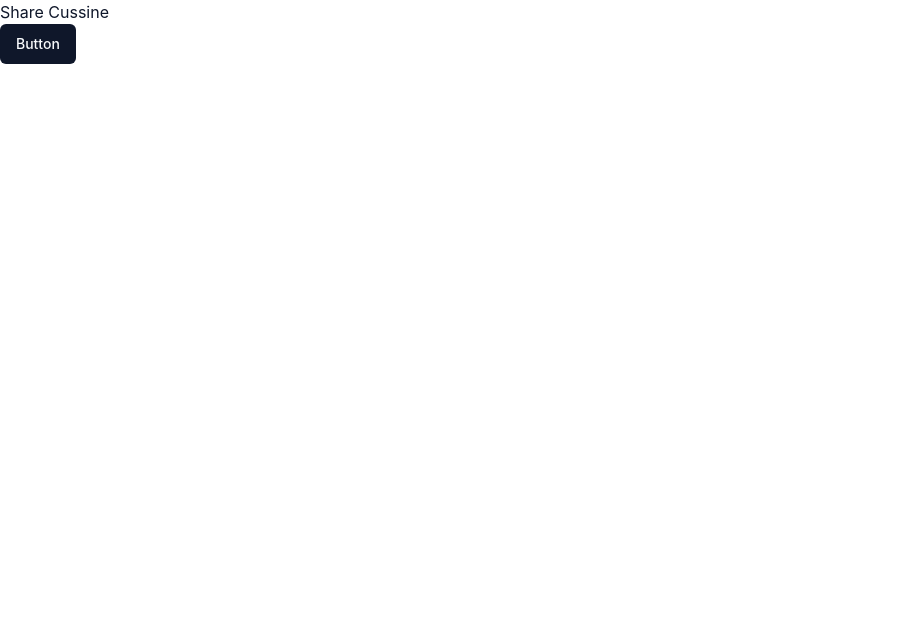
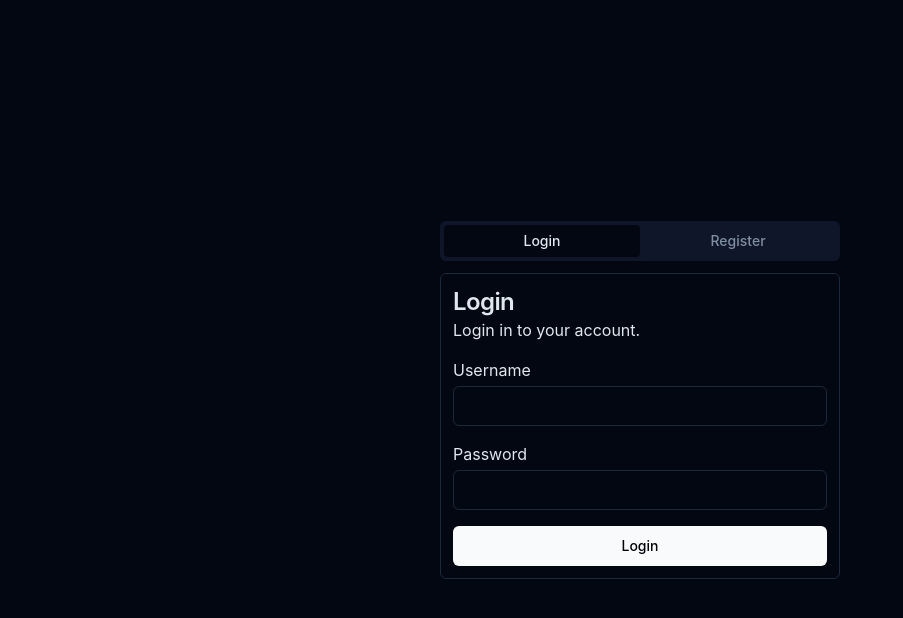
Before and after one commit to BikrantJung/chat-app-client, a React (Vite) app: page / in a window 1280 px wide. Shown: the top 618 px of the page, without its empty margins (0-903 px from the left). Built offline with nearby package versions, Linux system fonts and the light colour scheme.

Commit message:
Login Tabs Component

```diff
--- a/index.html
+++ b/index.html
@@ -4,7 +4,7 @@
     <meta charset="UTF-8" />
     <link rel="icon" type="image/svg+xml" href="/vite.svg" />
     <meta name="viewport" content="width=device-width, initial-scale=1.0" />
-    <title>Vite + React + TS</title>
+    <title>Chat App</title>
   </head>
   <body>
     <div id="root"></div>
--- a/package.json
+++ b/package.json
@@ -9,11 +9,13 @@
     "preview": "vite preview"
   },
   "dependencies": {
+    "@radix-ui/react-tabs": "^1.0.3",
     "class-variance-authority": "^0.5.2",
     "clsx": "^1.2.1",
     "lucide-react": "^0.162.0",
     "react": "^18.2.0",
     "react-dom": "^18.2.0",
+    "react-router-dom": "^6.10.0",
     "tailwind-merge": "^1.12.0",
     "tailwindcss-animate": "^1.0.5"
   },
--- a/src/App.tsx
+++ b/src/App.tsx
@@ -1,12 +1,29 @@
-import { useState } from "react";
+import { useEffect, useState } from "react";
 import { Button } from "./components/ui/button";
+import Login from "./components/pages/Login.page";
 
 function App() {
+  const [loading, setLoading] = useState(true);
+  useEffect(() => {
+    let currentTheme = localStorage.getItem("theme");
+    if (!currentTheme) {
+      localStorage.setItem("theme", "dark");
+      return;
+    }
+    document.documentElement.classList.add(currentTheme);
+    setLoading(false);
+  }, []);
+
   return (
-    <div className="App">
-      <p>Share Cussine</p>
-      <Button>Button</Button>
-    </div>
+    <>
+      {loading ? (
+        ""
+      ) : (
+        <div>
+          <Login />
+        </div>
+      )}
+    </>
   );
 }
 
--- /dev/null
+++ b/src/components/pages/Login.page.tsx
@@ -0,0 +1,64 @@
+import React from "react";
+import { Tabs, TabsContent, TabsList, TabsTrigger } from "../ui/tabs";
+import { Input } from "../ui/input";
+import { Button } from "../ui/button";
+function Login() {
+  return (
+    <div className="h-screen flex items-center justify-center">
+      <div className="">
+        <Tabs defaultValue="login" className="w-[400px]">
+          <TabsList className="w-full">
+            <TabsTrigger value="login" className="w-full">
+              Login
+            </TabsTrigger>
+            <TabsTrigger value="register" className="w-full">
+              Register
+            </TabsTrigger>
+          </TabsList>
+          <div className="border px-3 py-1 rounded-md mt-3">
+            <TabsContent value="login" className="flex flex-col gap-4">
+              <div>
+                <h3 className="scroll-m-20 text-2xl font-semibold tracking-tight">
+                  Login
+                </h3>
+                <p>Login in to your account.</p>
+              </div>
+              <div className="flex gap-1 flex-col">
+                <h4>Username</h4>
+                <Input />
+              </div>
+              <div className="flex gap-1 flex-col">
+                <h4>Password</h4>
+                <Input />
+              </div>
+              <Button>Login</Button>
+            </TabsContent>
+            <TabsContent value="register" className="flex flex-col gap-4">
+              <div>
+                <h3 className="scroll-m-20 text-2xl font-semibold tracking-tight">
+                  Register
+                </h3>
+                <p>Create your account here.</p>
+              </div>
+              <div className="flex gap-1 flex-col">
+                <h4>Username</h4>
+                <Input />
+              </div>
+              <div className="flex gap-1 flex-col">
+                <h4>Email</h4>
+                <Input />
+              </div>
+              <div className="flex gap-1 flex-col">
+                <h4>Password</h4>
+                <Input />
+              </div>
+              <Button>Register</Button>
+            </TabsContent>
+          </div>
+        </Tabs>
+      </div>
+    </div>
+  );
+}
+
+export default Login;
--- /dev/null
+++ b/src/components/ui/input.tsx
@@ -0,0 +1,25 @@
+import * as React from "react";
+
+import { cn } from "@/lib/utils";
+
+export interface InputProps
+  extends React.InputHTMLAttributes<HTMLInputElement> {}
+
+const Input = React.forwardRef<HTMLInputElement, InputProps>(
+  ({ className, type, ...props }, ref) => {
+    return (
+      <input
+        type={type}
+        className={cn(
+          "flex h-10 w-full rounded-md border border-input bg-transparent px-3 py-2 text-sm ring-offset-background file:border-0 file:bg-transparent file:text-sm file:font-medium placeholder:text-muted-foreground focus-visible:outline-none focus-visible:ring-2 focus-visible:ring-ring focus-visible:ring-offset-2 disabled:cursor-not-allowed disabled:opacity-50",
+          className
+        )}
+        ref={ref}
+        {...props}
+      />
+    );
+  }
+);
+Input.displayName = "Input";
+
+export { Input };
--- /dev/null
+++ b/src/components/ui/tabs.tsx
@@ -0,0 +1,53 @@
+import * as React from "react";
+import * as TabsPrimitive from "@radix-ui/react-tabs";
+
+import { cn } from "@/lib/utils";
+
+const Tabs = TabsPrimitive.Root;
+
+const TabsList = React.forwardRef<
+  React.ElementRef<typeof TabsPrimitive.List>,
+  React.ComponentPropsWithoutRef<typeof TabsPrimitive.List>
+>(({ className, ...props }, ref) => (
+  <TabsPrimitive.List
+    ref={ref}
+    className={cn(
+      "inline-flex h-10 items-center justify-center rounded-md bg-muted p-1 text-muted-foreground",
+      className
+    )}
+    {...props}
+  />
+));
+TabsList.displayName = TabsPrimitive.List.displayName;
+
+const TabsTrigger = React.forwardRef<
+  React.ElementRef<typeof TabsPrimitive.Trigger>,
+  React.ComponentPropsWithoutRef<typeof TabsPrimitive.Trigger>
+>(({ className, ...props }, ref) => (
+  <TabsPrimitive.Trigger
+    ref={ref}
+    className={cn(
+      "inline-flex items-center justify-center whitespace-nowrap rounded-sm px-3 py-1.5 text-sm font-medium ring-offset-background transition-all focus-visible:outline-none focus-visible:ring-2 focus-visible:ring-ring focus-visible:ring-offset-2 disabled:pointer-events-none disabled:opacity-50 data-[state=active]:bg-background data-[state=active]:text-foreground data-[state=active]:shadow-sm",
+      className
+    )}
+    {...props}
+  />
+));
+TabsTrigger.displayName = TabsPrimitive.Trigger.displayName;
+
+const TabsContent = React.forwardRef<
+  React.ElementRef<typeof TabsPrimitive.Content>,
+  React.ComponentPropsWithoutRef<typeof TabsPrimitive.Content>
+>(({ className, ...props }, ref) => (
+  <TabsPrimitive.Content
+    ref={ref}
+    className={cn(
+      "mt-2 ring-offset-background focus-visible:outline-none focus-visible:ring-2 focus-visible:ring-ring focus-visible:ring-offset-2",
+      className
+    )}
+    {...props}
+  />
+));
+TabsContent.displayName = TabsPrimitive.Content.displayName;
+
+export { Tabs, TabsList, TabsTrigger, TabsContent };
--- a/src/index.css
+++ b/src/index.css
@@ -7,6 +7,38 @@
     @apply font-[Inter];
   }
   :root {
+    --background: 224 71% 4%;
+    --foreground: 213 31% 91%;
+
+    --muted: 223 47% 11%;
+    --muted-foreground: 215.4 16.3% 56.9%;
+
+    --popover: 224 71% 4%;
+    --popover-foreground: 215 20.2% 65.1%;
+
+    --card: 0 0% 100%;
+    --card-foreground: 222.2 47.4% 11.2%;
+
+    --border: 216 34% 17%;
+    --input: 216 34% 17%;
+
+    --primary: 210 40% 98%;
+    --primary-foreground: 222.2 47.4% 1.2%;
+
+    --secondary: 222.2 47.4% 11.2%;
+    --secondary-foreground: 210 40% 98%;
+
+    --accent: 216 34% 17%;
+    --accent-foreground: 210 40% 98%;
+
+    --destructive: 0 63% 31%;
+    --destructive-foreground: 210 40% 98%;
+
+    --ring: 216 34% 17%;
+
+    --radius: 0.5rem;
+  }
+  .light {
     --background: 0 0% 100%;
     --foreground: 222.2 47.4% 11.2%;
 
@@ -38,39 +70,6 @@
 
     --radius: 0.5rem;
   }
-
-  .dark {
-    --background: 224 71% 4%;
-    --foreground: 213 31% 91%;
-
-    --muted: 223 47% 11%;
-    --muted-foreground: 215.4 16.3% 56.9%;
-
-    --popover: 224 71% 4%;
-    --popover-foreground: 215 20.2% 65.1%;
-
-    --card: 0 0% 100%;
-    --card-foreground: 222.2 47.4% 11.2%;
-
-    --border: 216 34% 17%;
-    --input: 216 34% 17%;
-
-    --primary: 210 40% 98%;
-    --primary-foreground: 222.2 47.4% 1.2%;
-
-    --secondary: 222.2 47.4% 11.2%;
-    --secondary-foreground: 210 40% 98%;
-
-    --accent: 216 34% 17%;
-    --accent-foreground: 210 40% 98%;
-
-    --destructive: 0 63% 31%;
-    --destructive-foreground: 210 40% 98%;
-
-    --ring: 216 34% 17%;
-
-    --radius: 0.5rem;
-  }
 }
 
 @layer base {
```
Also changed, not shown: src/main.tsx (+7 -7 lines), 1 other file (tests, documents, lock files or other folders).
